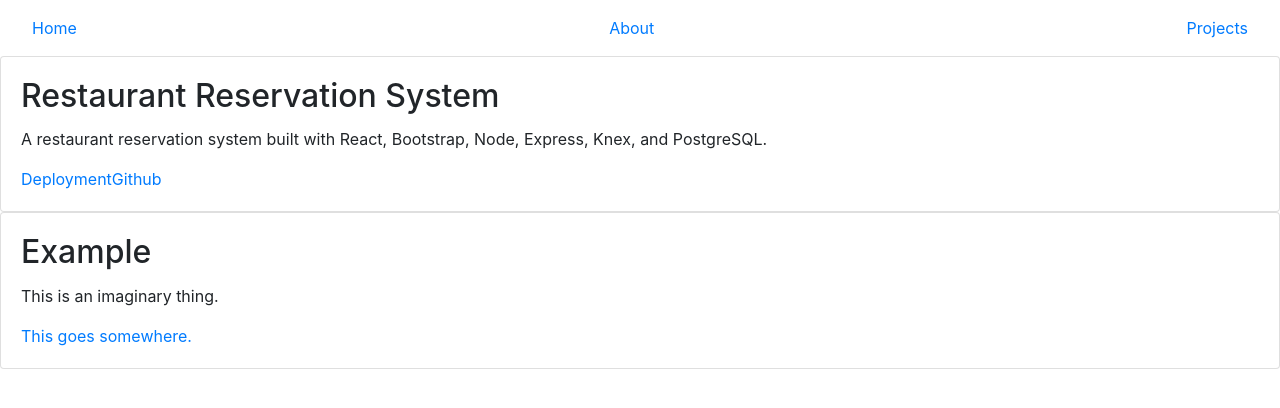
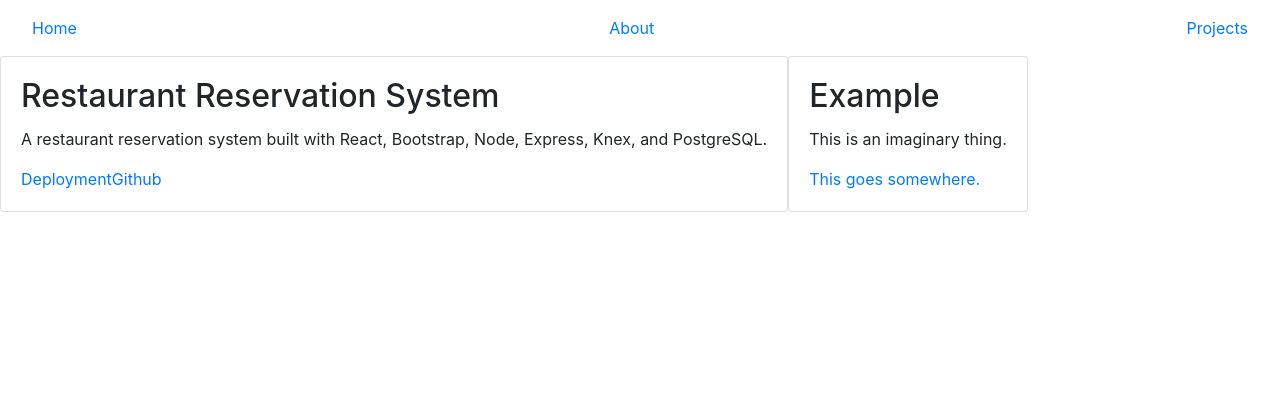
Before and after one commit to JMAdsit/personal-site, a React (Create React App) app: page /projects in a window 1280 px wide. Shown: the top 408 px of the page. Built offline with nearby package versions, Linux system fonts and the light colour scheme.

Commit message:
added flexbox for projects

```diff
--- a/src/pages/Projects.js
+++ b/src/pages/Projects.js
@@ -5,7 +5,7 @@
 function Projects() {
 
     return (
-        <div>
+        <div className="d-md-flex">
             <ProjectCardReservation />
 
             <ProjectCard />
```
